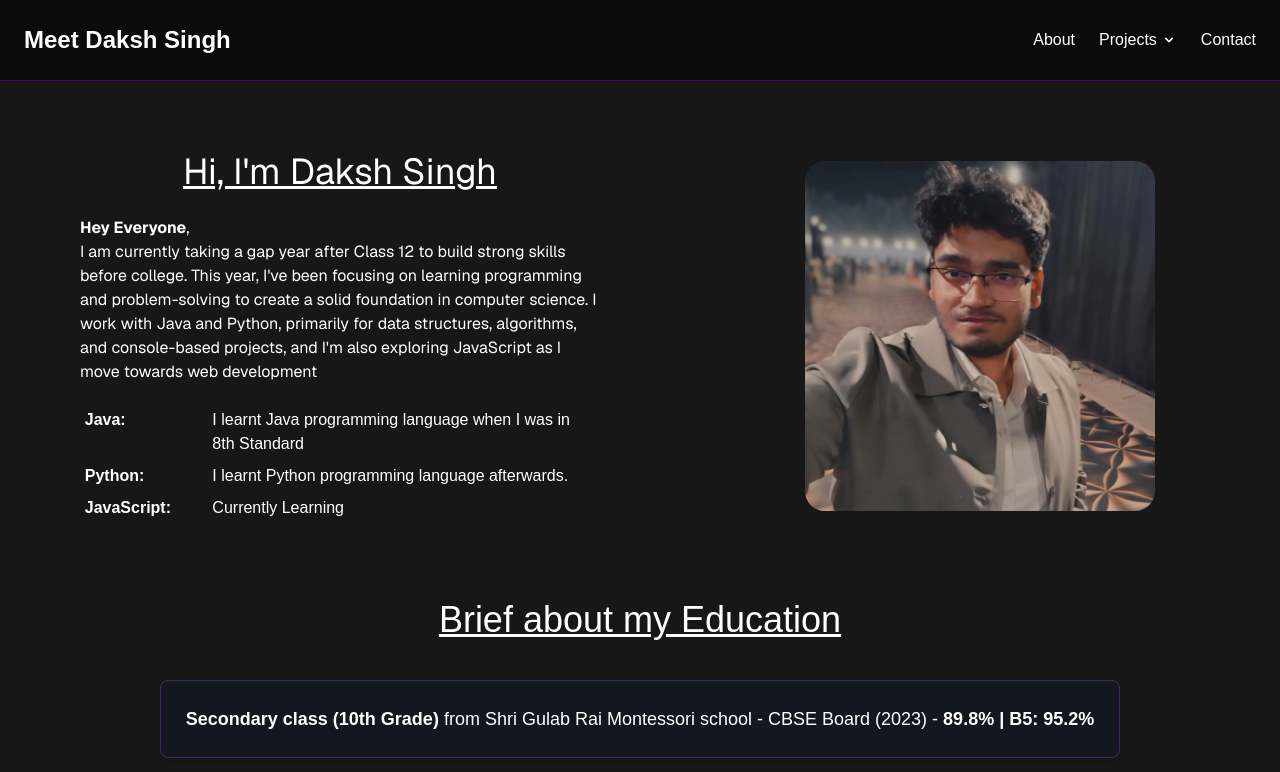
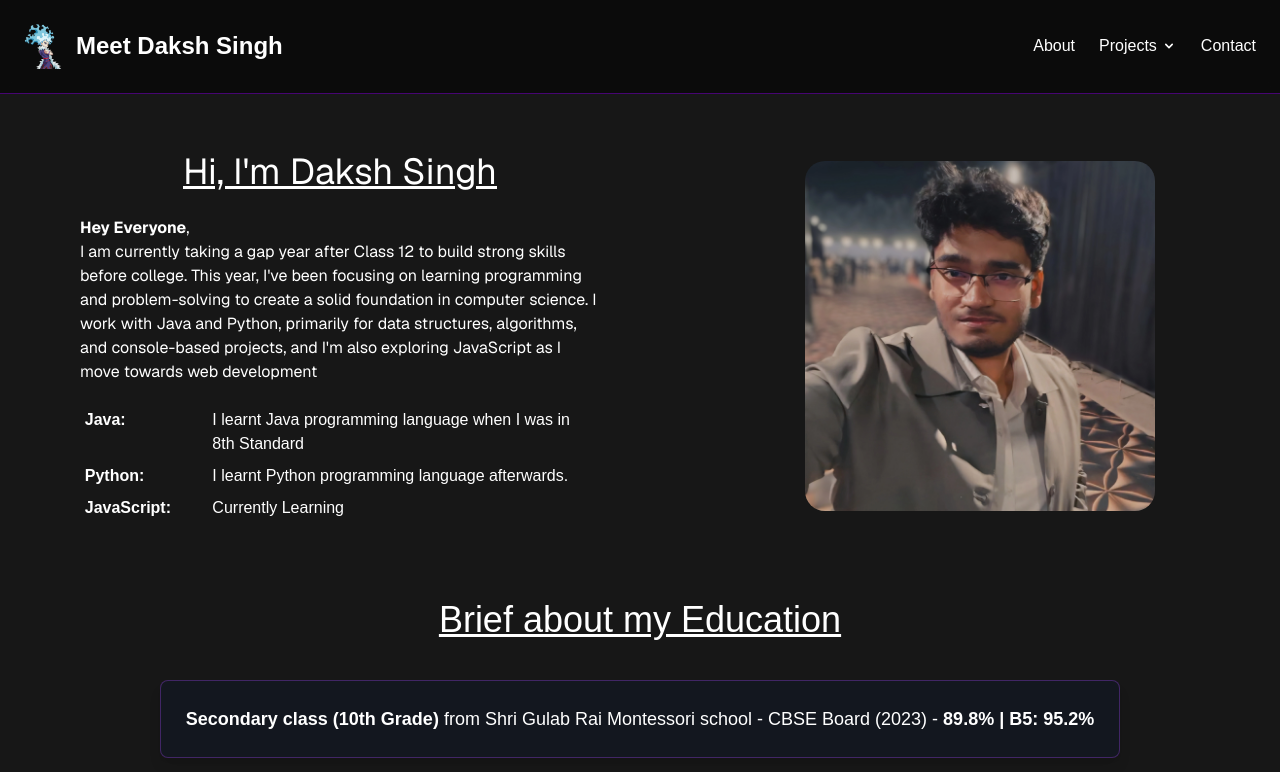
Before and after one commit to DakshSingh-GitHub/PortfolioWebApp, a Next.js app: page / in a window 1280 px wide. Shown: the top 772 px of the page. Built offline with nearby package versions, Linux system fonts and the light colour scheme.

Commit message:
Tweaked with my favourite character's reference on the head "Meet Daksh Singh". Reference to Lui Shirosagei from Beyblade Burst

```diff
--- a/components/global/Navbar.tsx
+++ b/components/global/Navbar.tsx
@@ -2,6 +2,7 @@
 
 import Link from "next/link";
 import { useState, useEffect, useRef } from "react";
+import Image from "next/image";
 
 export default function Navbar() {
     const [isDesktopProjectsDropdownOpen, setIsDesktopProjectsDropdownOpen] =
@@ -61,8 +62,14 @@ export default function Navbar() {
                 <div className="flex justify-between items-center">
                     <Link
                         href="/"
-                        className={`text-2xl font-bold ${textGlowEffect}`}
+                        className={`text-2xl font-bold ${textGlowEffect} flex gap-3 items-center`}
                     >
+                        <Image
+                            src="./daksh/lui.png"
+                            width={40}
+                            height={40}
+                            alt="Lui Shirosagi Motif"
+                        />
                         Meet Daksh Singh
                     </Link>
 
```
Also changed, not shown: public/daksh/lui.png (added).
